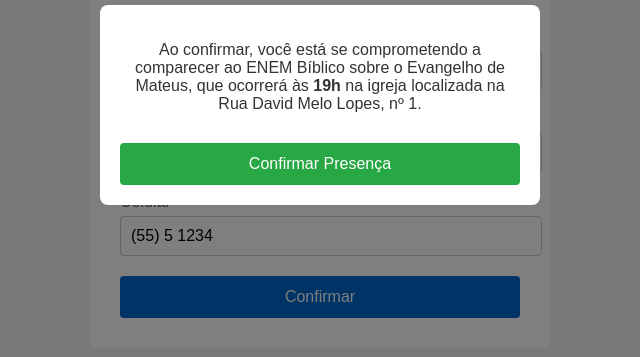
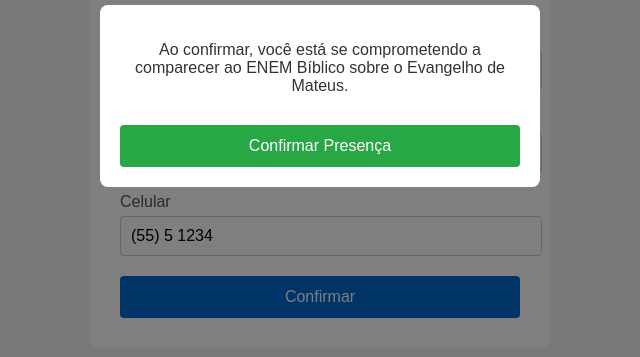
Before and after one commit to Baradelli/inscri-o-enem-biblico, a plain HTML site: page index.html in a window 1280 px wide. Both pictures are taken after typing "Sample", "name@example.com", "5551234" into the empty fields and a click on the button "Confirmar". Shown: the part 187-544 px from the top of the page, without its empty margins (320-960 px from the left). Drawn offline with Linux system fonts and the light colour scheme.

Commit message:
:rocket:

```diff
--- a/index.html
+++ b/index.html
@@ -140,8 +140,7 @@
       <div class="modal-content">
         <p class="modal-text">
           Ao confirmar, você está se comprometendo a comparecer ao ENEM Bíblico
-          sobre o Evangelho de Mateus, que ocorrerá às <strong>19h</strong> na
-          igreja localizada na Rua David Melo Lopes, nº 1.
+          sobre o Evangelho de Mateus.
         </p>
         <button id="modalConfirmButton" class="modal-button">
           Confirmar Presença
```
